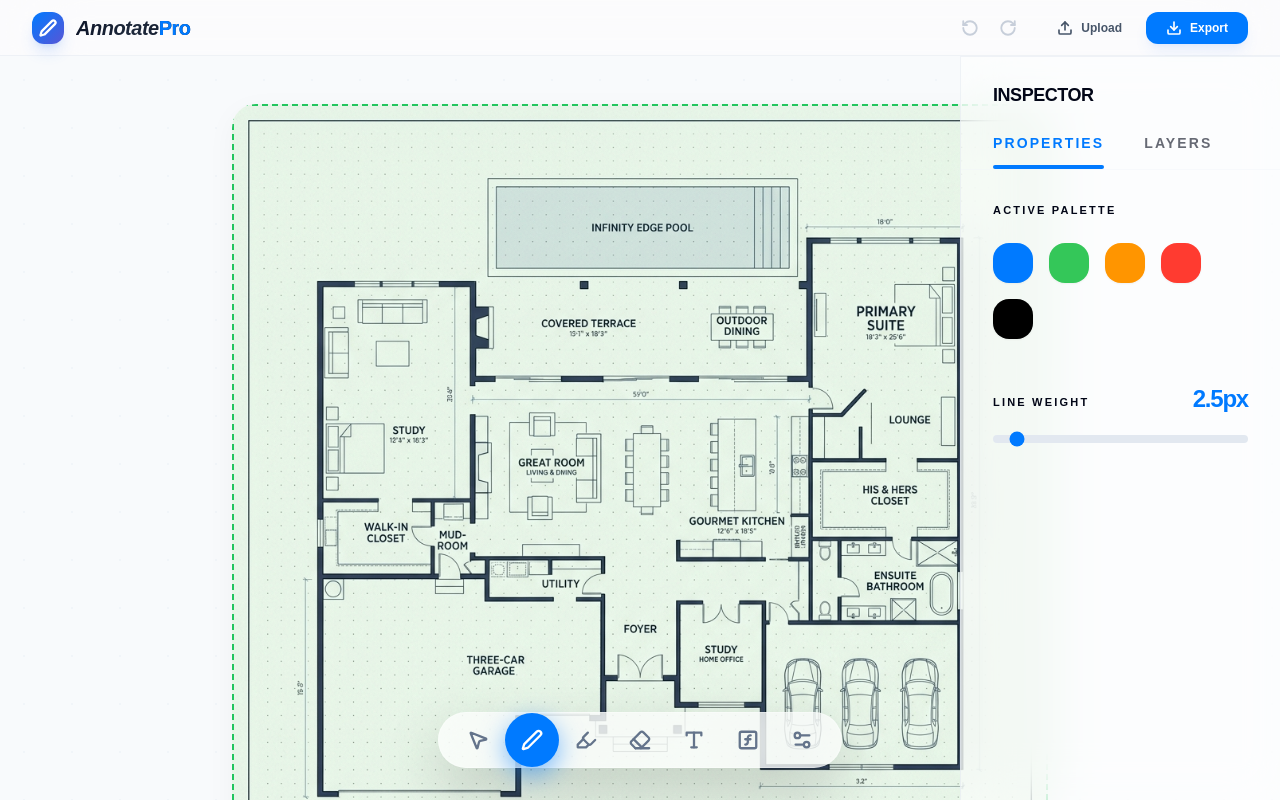
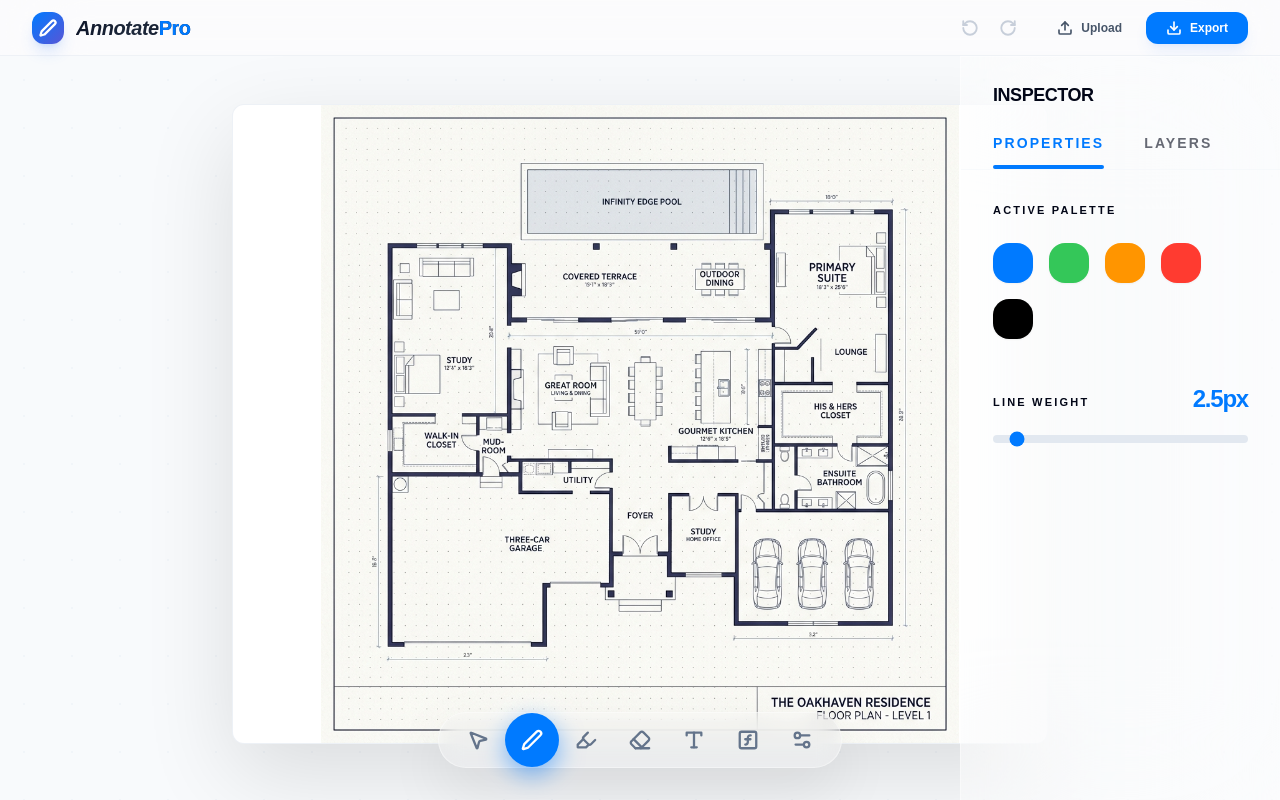
Before and after one commit to mashidafarsha/AnnotatePro, a React (Vite) app: page / in a window 1280 px wide. Built offline with nearby package versions, Linux system fonts and the light colour scheme.

Commit message:
debug: fixed the premium image issue

```diff
--- a/src/components/CanvasLayer.tsx
+++ b/src/components/CanvasLayer.tsx
@@ -349,10 +349,30 @@ export const CanvasLayer: React.FC<CanvasLayerProps> = ({ containerRef }) => {
 
   const canInteractWithAnnotations = activeTool === 'select' || activeTool === 'eraser';
 
+  const getCursor = () => {
+    switch (activeTool) {
+      case 'pen':
+      case 'highlighter':
+        return 'crosshair';
+      case 'eraser':
+        return 'cell';
+      case 'text':
+      case 'math':
+        return 'text';
+      case 'select':
+        return 'move';
+      default:
+        return 'default';
+    }
+  };
+
   return (
     <div
       className="absolute inset-0 z-[9999] pointer-events-auto"
-      style={{ touchAction: 'none', background: 'rgba(34, 197, 94, 0.08)', border: '2px dashed #22c55e' }}
+      style={{
+        touchAction: 'none',
+        cursor: getCursor()
+      }}
     >
       <Stage
         ref={stageRef}
--- a/src/components/EditorLayout.tsx
+++ b/src/components/EditorLayout.tsx
@@ -163,22 +163,24 @@ const EditorLayout: React.FC = () => {
           <div
             ref={innerContainerRef}
             className={cn(
-              "w-full bg-white rounded-[32px] lg:rounded-[24px] overflow-hidden relative transition-all duration-500",
-              "shadow-[0_20px_50px_rgba(0,0,0,0.1)] lg:shadow-[0_8px_30px_rgba(0,0,0,0.04)]",
-              !backgroundImage && "aspect-[1/1.7] sm:aspect-[1/1.414]"
+              "w-full bg-white rounded-[32px] lg:rounded-[12px] overflow-hidden relative transition-all duration-500",
+              "shadow-[0_20px_50px_rgba(0,0,0,0.1)] lg:shadow-[0_30px_90px_rgba(0,0,0,0.12)]",
+              "lg:border lg:border-slate-200/60 lg:max-h-[80vh] lg:h-auto",
+              "aspect-[1/1.414] min-h-[600px]"
             )}
             style={{
               display: 'flex',
               flexDirection: 'column',
               alignItems: 'center',
               justifyContent: 'center',
-              overflowY: 'auto'
+              position: 'relative'
             }}
           >
+            <div className="absolute inset-0 flex items-center justify-center pointer-events-none overflow-hidden">
               {backgroundImage ? (
-              <img src={backgroundImage} alt="Background" className="w-full max-w-full h-auto object-contain mx-auto block pointer-events-none relative z-[1]" />
+                <img src={backgroundImage} alt="Background" className="w-full h-full object-contain pointer-events-none relative z-[1] transition-opacity duration-500" />
               ) : (
-              <div className="document-content p-6 sm:p-16 w-full h-full bg-white">
+                <div className="document-content p-6 sm:p-16 w-full h-full bg-white transition-opacity duration-500">
                   <div className="border-b-[4px] border-slate-900 pb-8 mb-12 flex justify-between items-end">
                     <div className="space-y-1">
                       <h1 className="text-4xl sm:text-6xl font-black text-slate-950 tracking-tighter leading-none italic uppercase">RESIDENTIAL FLOOR PLAN</h1>
@@ -215,6 +217,7 @@ const EditorLayout: React.FC = () => {
                   </div>
                 </div>
               )}
+            </div>
             <CanvasLayer containerRef={innerContainerRef} />
           </div>
         </motion.div>
@@ -226,7 +229,7 @@ const EditorLayout: React.FC = () => {
           initial={{ y: 100, opacity: 0 }}
           animate={{ y: 0, opacity: 1 }}
           transition={{ type: "spring", stiffness: 260, damping: 20, delay: 0.4 }}
-          className="bg-white/70 backdrop-blur-2xl rounded-full border border-white/30 px-5 sm:px-6 py-3 flex items-center gap-4 sm:gap-6 shadow-[0_24px_60px_rgba(0,0,0,0.18)] pointer-events-auto"
+          className="bg-white/20 backdrop-blur-md rounded-full border border-white/40 px-5 sm:px-6 py-3 flex items-center gap-4 sm:gap-6 shadow-[0_24px_60px_rgba(0,0,0,0.08)] pointer-events-auto transition-all duration-300 ease-in-out hover:shadow-[0_32px_80px_rgba(0,0,0,0.15)]"
         >
           {tools.map((t) => (
             <motion.button
@@ -235,7 +238,7 @@ const EditorLayout: React.FC = () => {
               whileTap={{ scale: 0.85 }}
               onClick={() => setActiveTool(t.id)}
               className={cn(
-                "p-1 rounded-full transition-all relative flex items-center justify-center flex-shrink-0",
+                "p-1 rounded-full transition-all duration-300 ease-in-out relative flex items-center justify-center flex-shrink-0",
                 activeTool === t.id ? "text-white" : "text-slate-500 hover:text-slate-900"
               )}
             >
@@ -286,9 +289,9 @@ const EditorLayout: React.FC = () => {
               exit={isMobile ? { y: "100%" } : { x: "100%" }}
               transition={{ type: "spring", damping: 30, stiffness: 300 }}
               className={cn(
-                "fixed z-[10000] bg-white/60 backdrop-blur-xl flex flex-col shadow-[0_-20px_80px_rgba(0,0,0,0.1)] transition-all overflow-hidden",
-                "bottom-0 left-0 right-0 h-[75vh] rounded-t-[40px] border-t border-white/20", // Mobile
-                "lg:top-14 lg:bottom-0 lg:right-0 lg:left-auto lg:w-[320px] lg:h-auto lg:rounded-none lg:border-l lg:border-slate-200/50 lg:shadow-none" // Desktop
+                "fixed z-[10000] bg-white/40 backdrop-blur-3xl flex flex-col shadow-[0_-20px_80px_rgba(0,0,0,0.1)] transition-all duration-500 ease-in-out overflow-hidden",
+                "bottom-0 left-0 right-0 h-[75vh] rounded-t-[40px] border-t border-white/40", // Mobile
+                "lg:top-14 lg:bottom-0 lg:right-0 lg:left-auto lg:w-[320px] lg:h-auto lg:rounded-none lg:border-l lg:border-white/40 lg:shadow-none" // Desktop
               )}
             >
               {/* iOS Grabber */}
```
Lines whose indentation alone changed are shown as unchanged.
